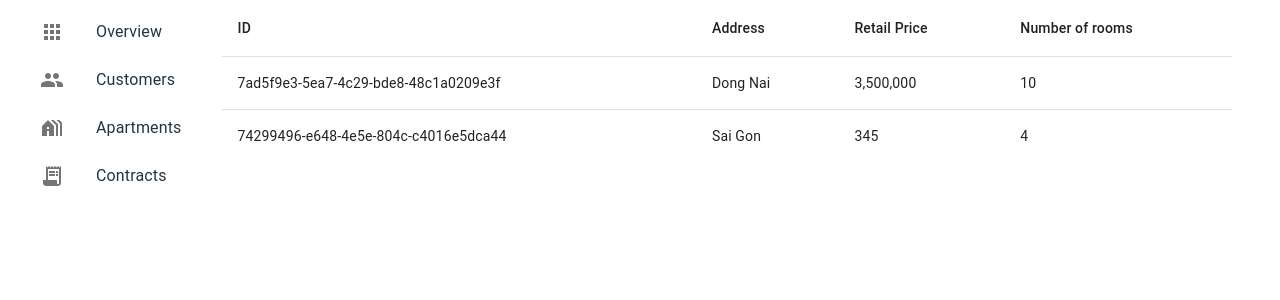
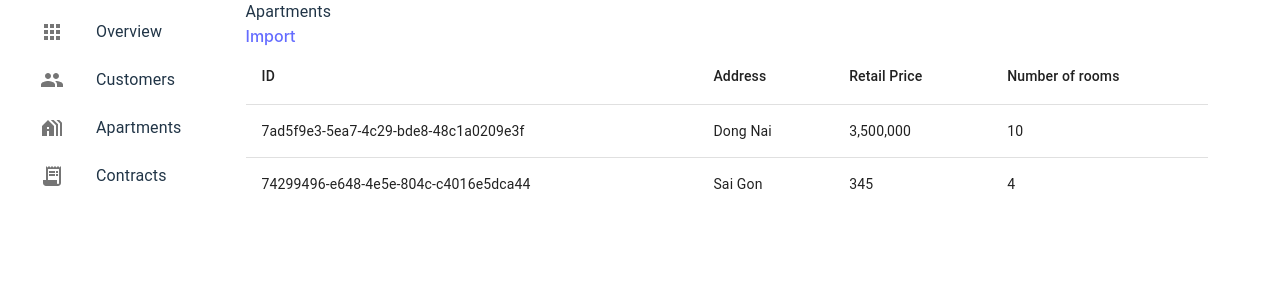
Before and after one commit to Bie-NHD/Rent-management-dashboard, a React (Vite) app in the folder frontend-2/: page /apartment in a window 1280 px wide. Shown: the top 300 px of the page. Built offline with nearby package versions, Linux system fonts and the light colour scheme.

Commit message:
add: ImportPage, ImportButton, routes and utils
- components: ImportButton, ImportPage
- utils: URL constants, formatDate
- modify: ApartmentPage, api functions

```diff
--- a/frontend-2/src/api/index.js
+++ b/frontend-2/src/api/index.js
@@ -4,11 +4,12 @@ import axios from "axios";
 
 import {testApartments,testApartmentsOnly,testContracts, testContractsOnly} from "./test"
 
-const URL = "http://localhost:9090";
+import { TEST_URL, API_ROUTE_APARMENT } from "../utils/constants";
+
 
 export const fetchApartmentsAPI = async () =>
   axios
-    .get(URL + "/apartments")
+    .get(TEST_URL + API_ROUTE_APARMENT)
     .then((response) => response.data.data)
     .catch(function (error) {
       // handle error
@@ -21,7 +22,7 @@ export const fetchApartmentsAPI = async () =>
   const addApartmentsAPI = async (formData)=>{
 
 
-  axios.postForm(URL + "/apartments",formData)
+  axios.postForm(TEST_URL + API_ROUTE_APARMENT,formData)
   .catch(function (error) {
     // handle error
     console.log(error);
--- a/frontend-2/src/pages/ApartmentPage.jsx
+++ b/frontend-2/src/pages/ApartmentPage.jsx
@@ -7,21 +7,25 @@ import TableHead from "@mui/material/TableHead";
 import TableRow from "@mui/material/TableRow";
 import Paper from "@mui/material/Paper";
 import { fetchApartmentsAPI, fetchTestApartment } from "../api";
-
+import { Container, Typography } from "@mui/material";
+import ImportButton from "../shared/ImportButton";
+import { API_ROUTE_APARMENT } from "../utils/constants";
 
 const rowHeaders = ["ID", "Address", "Retail Price", "Number of rooms"];
 
 const ApartmentPage = () => {
-
   const [apartments, setApartments] = React.useState([]);
 
   React.useEffect(() => {
     // fetchApartmentsAPI().then((data) => setApartments(data.apartments));
     //  fetchTestApartment().then((data)=> setApartments(data.apartments))
-setApartments(fetchTestApartment)
+    setApartments(fetchTestApartment);
   }, []);
 
   return (
+    <Container>
+      <Typography>Apartments</Typography>
+      <ImportButton importType={API_ROUTE_APARMENT} />
       <TableContainer>
         <Table sx={{ minWidth: 650 }} aria-label="simple table">
           <TableHead>
@@ -46,6 +50,7 @@ setApartments(fetchTestApartment)
           </TableBody>
         </Table>
       </TableContainer>
+    </Container>
   );
 };
 
--- a/frontend-2/src/pages/ImportPage.jsx
+++ b/frontend-2/src/pages/ImportPage.jsx
@@ -1,7 +1,42 @@
+import {
+  Container,
+  Table,
+  TableCell,
+  TableContainer,
+  TableHead,
+  TableRow,
+} from "@mui/material";
 import React from "react";
+import { useLoaderData } from "react-router-dom";
 
 const ImportPage = () => {
-  return <div>ImportPage</div>;
+  const importType = useLoaderData();
+
+  console.log(importType);
+
+  return (
+    <Container
+      sx={{
+        display: "flex",
+      }}
+    >
+      <TableContainer
+        sx={{
+          alignSelf: "center",
+        }}
+      >
+        <Table>
+          <TableHead>
+            <TableRow>
+              <TableCell>File name</TableCell>
+              <TableCell>Size</TableCell>
+            </TableRow>
+          </TableHead>
+        </Table>
+      </TableContainer>
+    </Container>
+  );
 };
 
 export default ImportPage;
+export const loader = async ({ params }) => params.importType;
--- a/frontend-2/src/routes.jsx
+++ b/frontend-2/src/routes.jsx
@@ -1,12 +1,13 @@
 import { createBrowserRouter } from "react-router-dom";
 import { OverviewPage } from "./pages/OverviewPage";
-import ImportPage  from "./pages/ImportPage";
+import {loader as importLoader}  from "./pages/ImportPage";
 
 import Layout from "./shared/Layout";
 import ErrorPage from "./pages/ErrorPage";
 import CustomerPage from "./pages/CustomerPage";
 import ApartmentPage from "./pages/ApartmentPage";
 import ContractPage from "./pages/ContractPage";
+import ImportPage from "./pages/ImportPage";
 
 const routes = {
   apartments: "/apartments",
@@ -36,6 +37,11 @@ export const router = createBrowserRouter([
         path: "contract",
         element: <ContractPage />,
       },
+      {
+        path: "import/:importType",
+        element: <ImportPage/>,
+        loader : importLoader
+      }
     ],
   },
 ]);
--- /dev/null
+++ b/frontend-2/src/shared/ImportButton.jsx
@@ -0,0 +1,20 @@
+import { Box, Button } from "@mui/material";
+import React from "react";
+import { Link } from "react-router-dom";
+
+/**
+ * @param {string} importType
+ */
+
+const ImportButton = ( {importType} ) => {
+  return <Box
+  component={Link}
+  to={`/import${importType}`}
+  sx={{
+
+  }}>
+    Import
+  </Box>
+};
+
+export default ImportButton;
--- a/frontend-2/src/utils/constants.js
+++ b/frontend-2/src/utils/constants.js
@@ -0,0 +1,4 @@
+export const TEST_URL = "http://localhost:9090";
+export const API_ROUTE_APARMENT = "/apartments"
+export const API_ROUTE_CONTRACT = "/contracts"
+export const API_ROUTE_USER = "/users"
--- a/frontend-2/src/utils/stringHelper.js
+++ b/frontend-2/src/utils/stringHelper.js
@@ -1 +1,5 @@
+/**
+ * @param {string} arr
+ * @returns {string}
+ */
 export const formatDate = (arr) =>  `${arr[2]}-${arr[1]}-${arr[0]}`;
```
Lines whose indentation alone changed are shown as unchanged.
